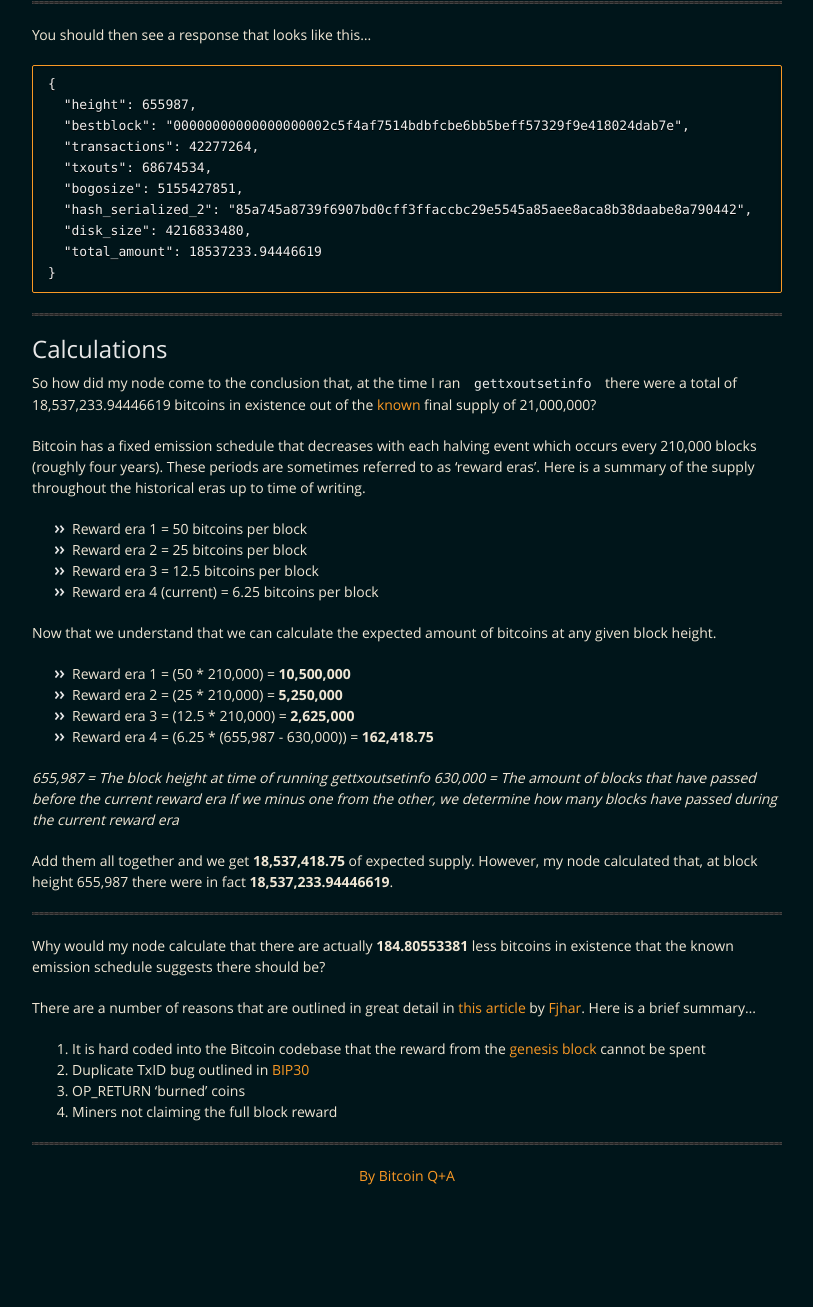
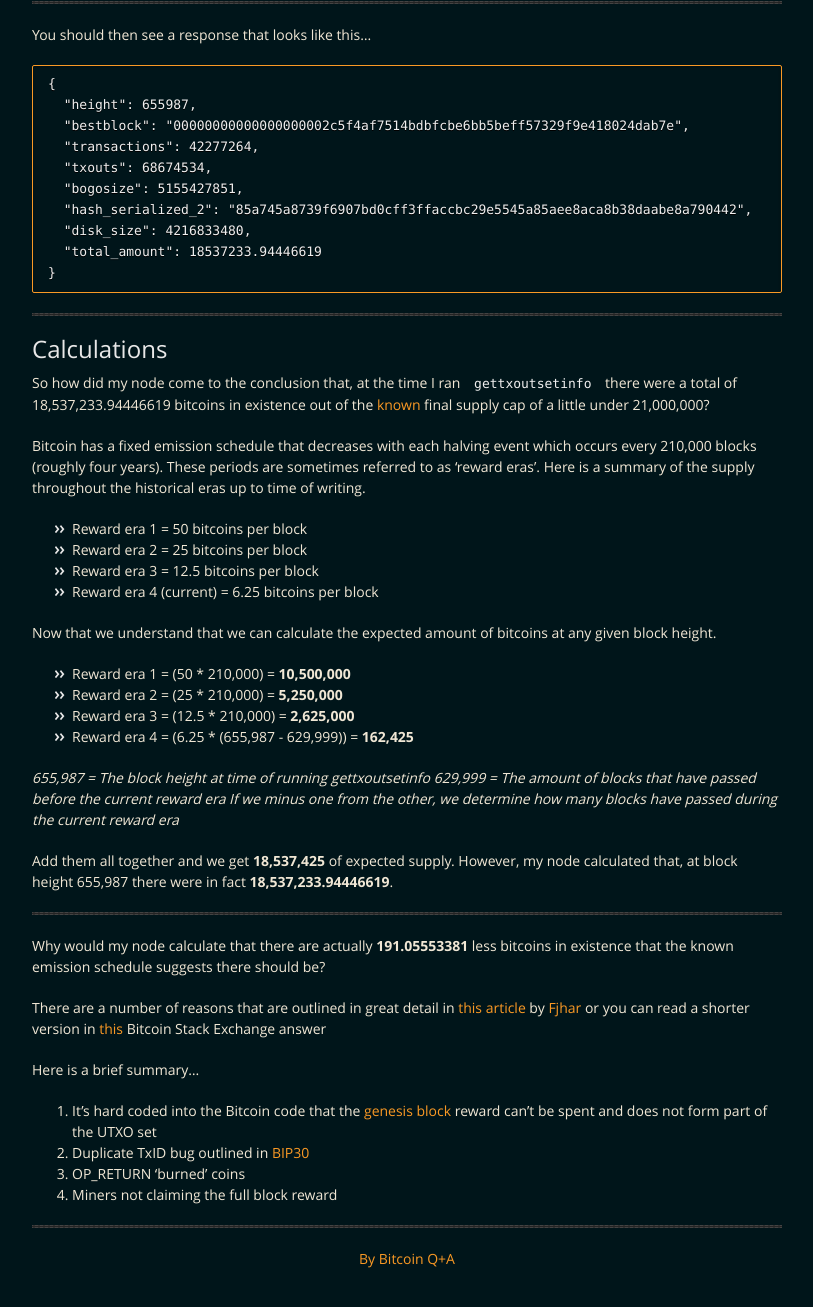
Before and after one commit to BitcoinQnA/verify-supply, a Jekyll site: the page built from index.md, in a window 1280 px wide and 1400 px high, scrolled down 1501 px. Shown: the top 1307 px of the window, without its empty margins (233-1046 px from the left). Built offline with Jekyll 4.4.1, drawn with Linux system fonts in a browser that asks for light colours.

Commit message:
Update index.md

```diff
--- a/index.md
+++ b/index.md
@@ -70,7 +70,7 @@ You should then see a response that looks like this...
 
 ## Calculations
 
-So how did my node come to the conclusion that, at the time I ran `gettxoutsetinfo` there were a total of 18,537,233.94446619 bitcoins in existence out of the [known](https://en.bitcoin.it/wiki/Controlled_supply) final supply of 21,000,000?
+So how did my node come to the conclusion that, at the time I ran `gettxoutsetinfo` there were a total of 18,537,233.94446619 bitcoins in existence out of the [known](https://en.bitcoin.it/wiki/Controlled_supply) final supply cap of a little under 21,000,000?
 
 Bitcoin has a fixed emission schedule that decreases with each halving event which occurs every 210,000 blocks (roughly four years). These periods are sometimes referred to as 'reward eras'. Here is a summary of the supply throughout the historical eras up to time of writing.
 
@@ -84,21 +84,23 @@ Now that we understand that we can calculate the expected amount of bitcoins at
 * Reward era 1 = (50 * 210,000) = **10,500,000**
 * Reward era 2 = (25 * 210,000) = **5,250,000**
 * Reward era 3 = (12.5 * 210,000) = **2,625,000**
-* Reward era 4 = (6.25 * (655,987 - 630,000)) = **162,418.75**
+* Reward era 4 = (6.25 * (655,987 - 629,999)) = **162,425**
 
 *655,987 = The block height at time of running gettxoutsetinfo*
-*630,000 = The amount of blocks that have passed before the current reward era*
+*629,999 = The amount of blocks that have passed before the current reward era*
 *If we minus one from the other, we determine how many blocks have passed during the current reward era*
 
-Add them all together and we get **18,537,418.75** of expected supply. However, my node calculated that, at block height 655,987 there were in fact **18,537,233.94446619**.
+Add them all together and we get **18,537,425** of expected supply. However, my node calculated that, at block height 655,987 there were in fact **18,537,233.94446619**.
 
 ***
 
-Why would my node calculate that there are actually **184.80553381** less bitcoins in existence that the known emission schedule suggests there should be?
+Why would my node calculate that there are actually **191.05553381** less bitcoins in existence that the known emission schedule suggests there should be?
 
-There are a number of reasons that are outlined in great detail in [this article](https://fjahr.com/posts/where-are-the-coins/) by [Fjhar](https://twitter.com/fjahr). Here is a brief summary...
+There are a number of reasons that are outlined in great detail in [this article](https://fjahr.com/posts/where-are-the-coins/) by [Fjhar](https://twitter.com/fjahr) or you can read a shorter version in [this](https://bitcoin.stackexchange.com/questions/38994/will-there-be-21-million-bitcoins-eventually/38998#38998) Bitcoin Stack Exchange answer
 
-1. It is hard coded into the Bitcoin codebase that the reward from the [genesis block](https://en.bitcoin.it/wiki/Genesis_block) cannot be spent
+Here is a brief summary...
+
+1. It's hard coded into the Bitcoin code that the [genesis block](https://en.bitcoin.it/wiki/Genesis_block) reward can't be spent and does not form part of the UTXO set
 2. Duplicate TxID bug outlined in [BIP30](https://github.com/bitcoin/bips/blob/master/bip-0030.mediawiki)
 3. OP_RETURN 'burned' coins
 4. Miners not claiming the full block reward
```
